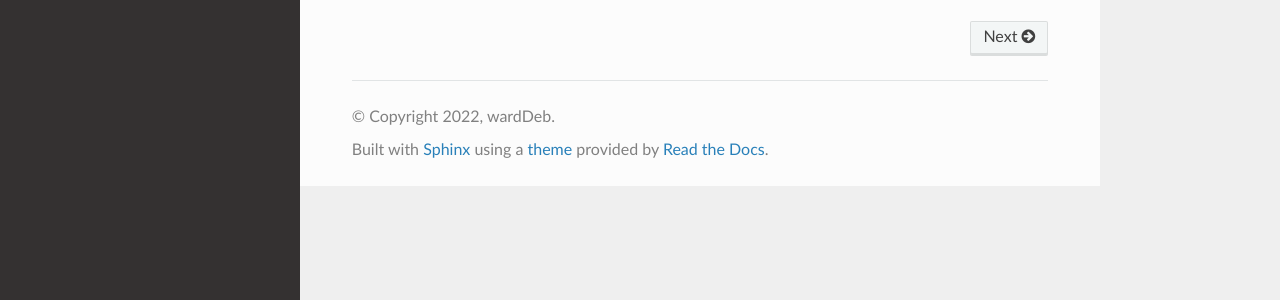
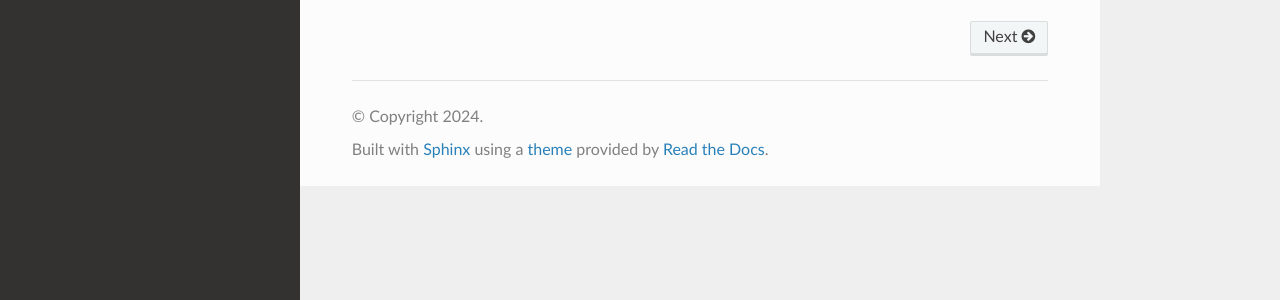
Before and after one commit to maxplanck-ie/dissectBCL, a Sphinx documentation site: the page built from docs/index.rst, in a window 1280 px wide. Shown: the part 560-860 px from the top of the page. Built offline with Sphinx 7.4.7 and the Read the Docs theme 2.0.0, drawn with Linux system fonts in a browser that asks for light colours; the version number could not be read and is left out.

```diff
--- a/docs/conf.py
+++ b/docs/conf.py
@@ -1,4 +1,5 @@
 import sphinx_rtd_theme
+from pbr.version import VersionInfo
 # Configuration file for the Sphinx documentation builder.
 #
 # For the full list of built-in configuration values, see the documentation:
@@ -8,9 +9,9 @@ import sphinx_rtd_theme
 # https://www.sphinx-doc.org/en/master/usage/configuration.html#project-information
 
 project = 'dissectBCL'
-copyright = '2022, wardDeb'
+copyright = '2024'
 author = 'wardDeb'
-release = 'ludwig'
+release = VersionInfo('dissectBCL').version_string()
 
 # -- General configuration ---------------------------------------------------
 # https://www.sphinx-doc.org/en/master/usage/configuration.html#general-configuration
--- a/docs/requirements.txt
+++ b/docs/requirements.txt
@@ -1,2 +1,3 @@
 sphinx==7.2.6
 sphinx_rtd_theme==2.0.0
+pbr==6.0.0
```
Also changed, not shown: .readthedocs.yaml.
